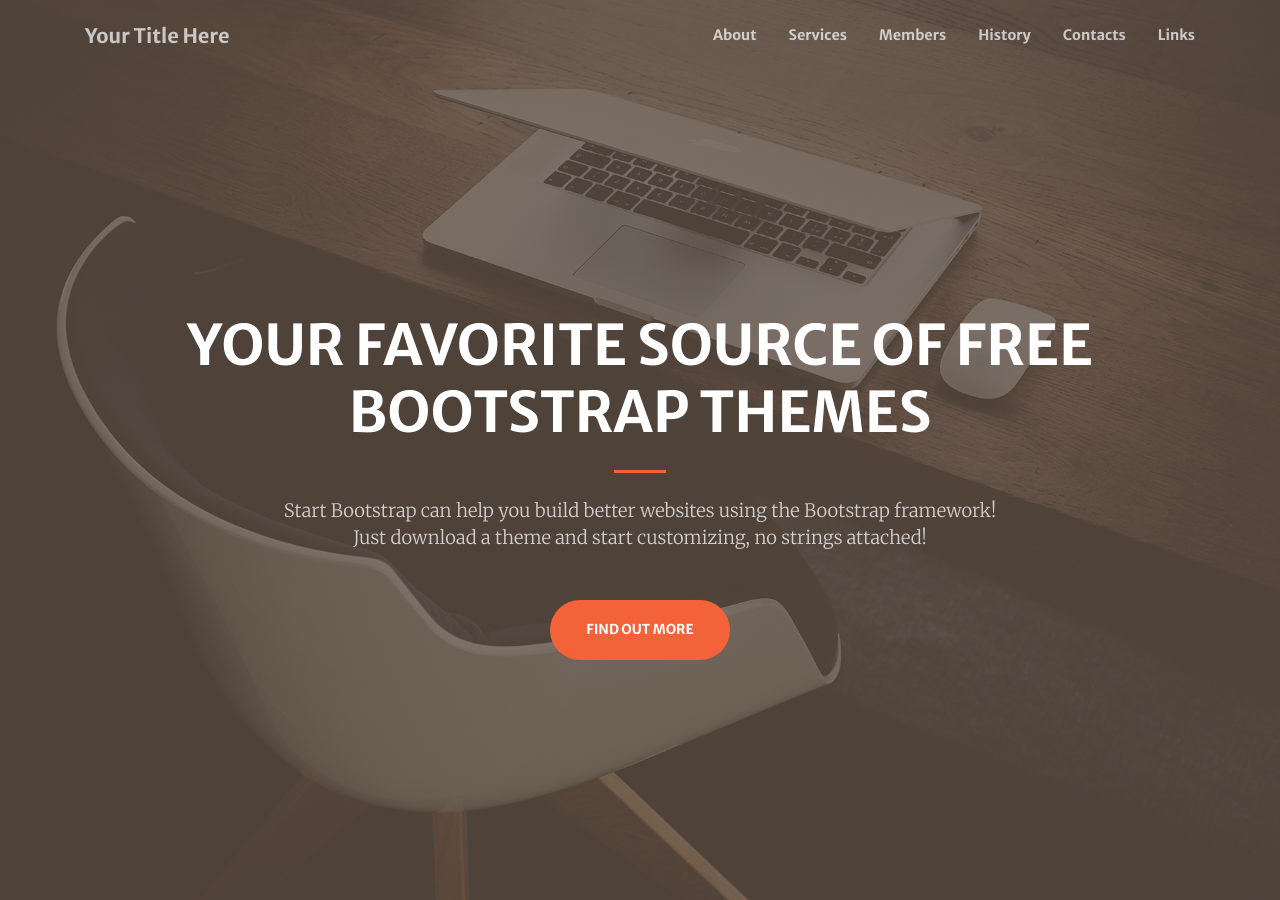
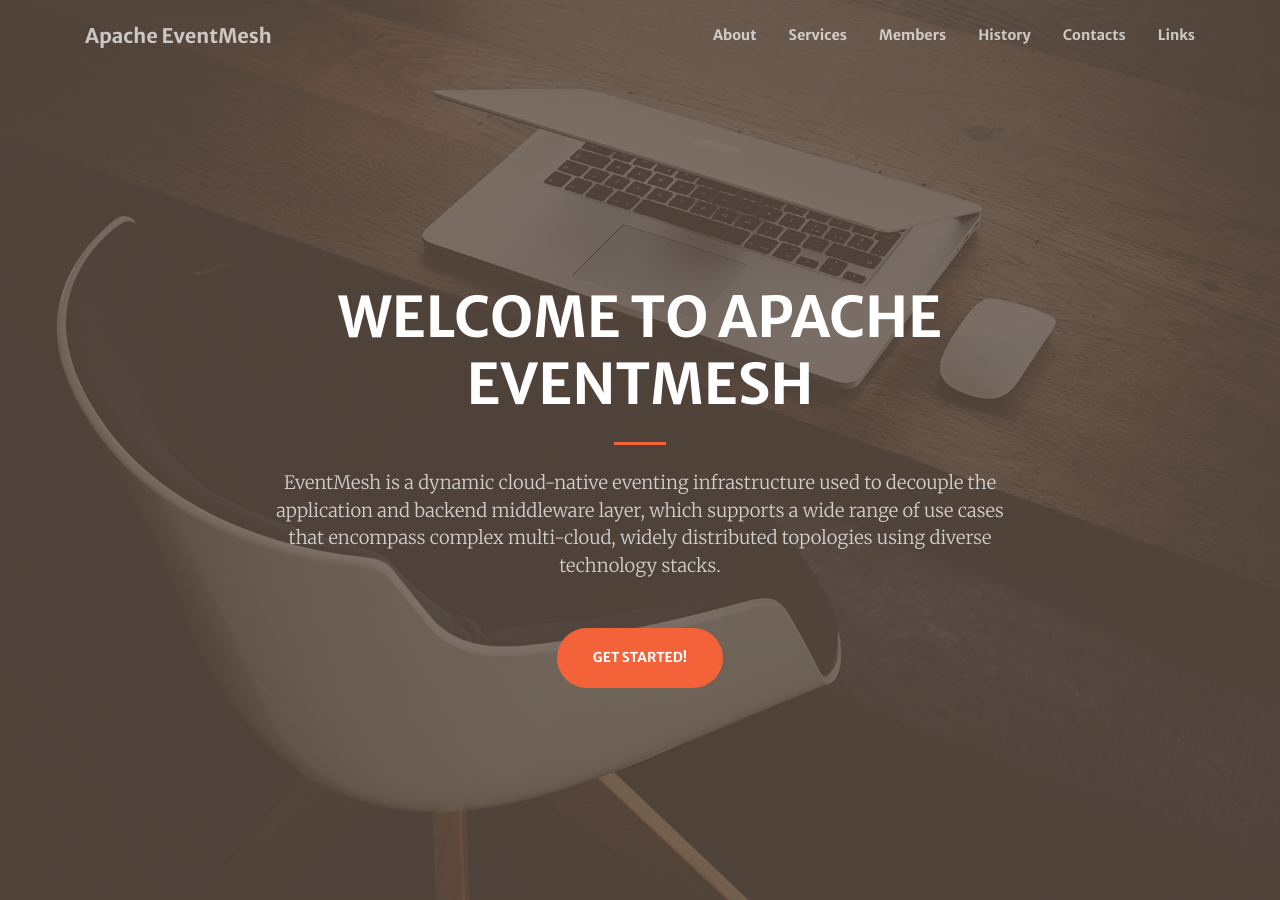
Before and after one commit to xwm1992/hello, a Jekyll site: the page built from index.md, in a window 1280 px wide and 900 px high. Built offline with Jekyll 4.4.1, drawn with Linux system fonts in a browser that asks for light colours; some of the changed text lies outside the part shown.

Commit message:
update index.md

```diff
--- a/_config.yml
+++ b/_config.yml
@@ -1,8 +1,8 @@
 # Site settings
-title: Your Title Here
+title: Apache EventMesh
 description: > # this means to ignore newlines until "baseurl:"
-baseurl: "/creative-theme-jekyll-new/" # the subpath of your site, e.g. /blog/
-url: "" # the base hostname & protocol for your site
+baseurl: "" # the subpath of your site, e.g. /blog/
+url: "/" # the base hostname & protocol for your site
 author: Copyright &copy; 2019 - Start Bootstrap
 lang: en_US
 
--- a/index.md
+++ b/index.md
@@ -1,30 +1,20 @@
 ---
 layout: home
 header:
-  title: Your Favorite Source of Free Bootstrap Themes
+  title: Welcome to Apache EventMesh
   text: >
-    Start Bootstrap can help you build better websites using the Bootstrap
-    framework! Just download a theme and start customizing, no strings attached!
+    EventMesh is a dynamic cloud-native eventing infrastructure used to decouple the application and backend middleware layer,
+    which supports a wide range of use cases that encompass complex multi-cloud, widely distributed topologies using diverse technology stacks.
   action: # action button is optional
-    label: Find Out More
+    label: Get Started!
     url: '#about'
 
 
 sections:
-  - type: call-to-action.html
-    section_id: about
-    background_style: bg-primary
-    title: We've got what you need!
-    text: Start Bootstrap has everything you need to get your new website up and running in no time! All of the templates and themes on Start Bootstrap are open source, free to download, and easy to use. No strings attached!
-    actions:
-      - title: Get Started!
-        url: '#page-top'
-        class: btn-light
-
   - type: services.html
     section_id: services
     #background_style: bg-info
-    title: At Your Service
+    title: Features
     services:
       - title: Sturdy Templates
         text: Our templates are updated regularly so they don't break.
```
